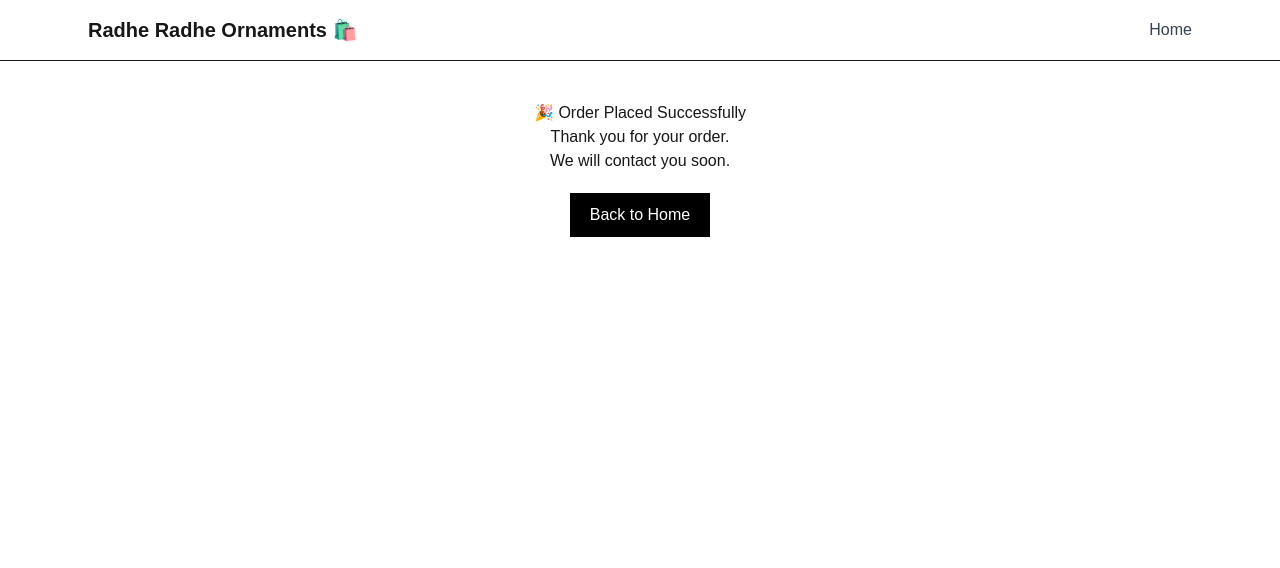
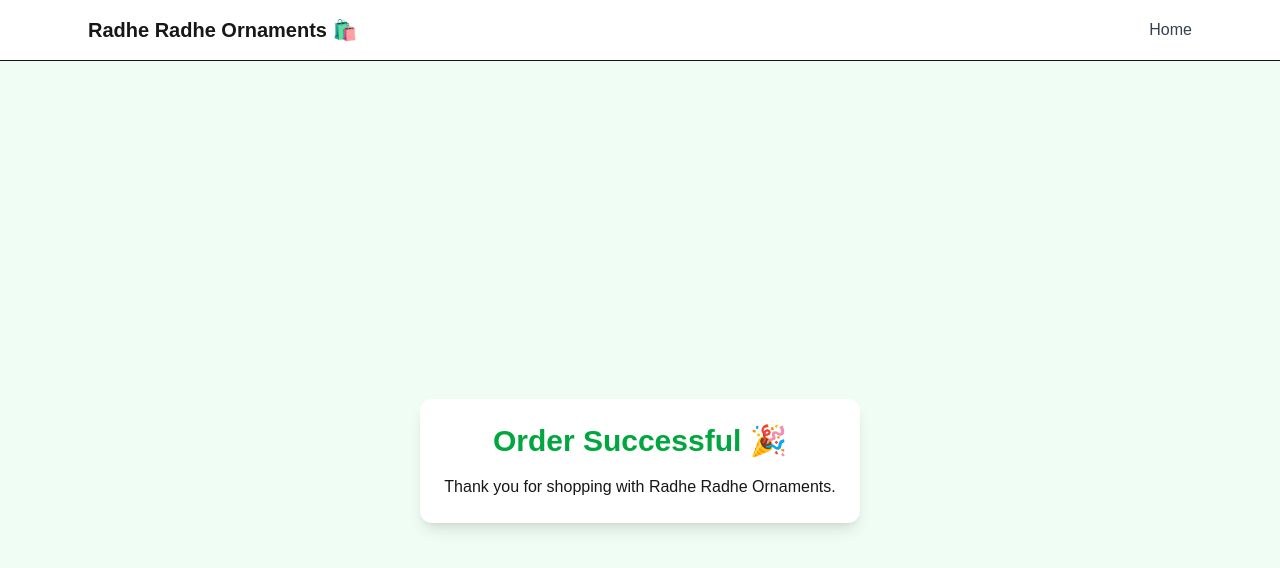
Before and after one commit to adarshnirwani62-cyber/radhe-radhe-ornaments, a Next.js app: page /success in a window 1280 px wide. Shown: the top 568 px of the page. Built offline with nearby package versions, Linux system fonts and the light colour scheme.

Commit message:
Fix Vercel prerender error using Suspense

```diff
--- a/app/checkout/page.tsx
+++ b/app/checkout/page.tsx
@@ -1,36 +1,37 @@
 "use client";
 
+import { Suspense } from "react";
 import { useSearchParams } from "next/navigation";
 
-export default function CheckoutPage() {
+export const dynamic = "force-dynamic";
+
+function CheckoutContent() {
   const searchParams = useSearchParams();
-  const name = searchParams.get("name");
-  const price = searchParams.get("price");
+  const name = searchParams.get("name") || "Product";
+  const price = searchParams.get("price") || "0";
 
   return (
-    <main className="min-h-screen bg-gray-50 flex items-center justify-center px-4">
-      <div className="w-full max-w-md rounded-2xl bg-white p-6 shadow-lg">
-        <h1 className="text-2xl font-bold">Checkout</h1>
-
-        <div className="mt-4 border-t pt-4">
-          <p className="text-gray-700">
-            <strong>Product:</strong> {name}
-          </p>
-          <p className="text-gray-700 mt-1">
-            <strong>Price:</strong> ₹{price}
-          </p>
-        </div>
+    <main className="min-h-screen flex items-center justify-center bg-gray-50">
+      <div className="bg-white p-6 rounded-xl shadow-lg w-full max-w-md">
+        <h1 className="text-2xl font-bold mb-4">Checkout</h1>
+        <p className="mb-2">Product: {name}</p>
+        <p className="mb-4">Price: ₹{price}</p>
 
         <button
-          onClick={() => {
-            alert("Order placed (payment will be added later)");
-            window.location.href = "/success";
-          }}
-          className="mt-6 w-full rounded-xl bg-green-600 py-2 text-white hover:bg-green-700 transition"
+          onClick={() => (window.location.href = "/success")}
+          className="w-full bg-black text-white py-3 rounded-lg"
         >
-          Place Order
+          Confirm Order
         </button>
       </div>
     </main>
   );
 }
+
+export default function CheckoutPage() {
+  return (
+    <Suspense fallback={<div>Loading checkout...</div>}>
+      <CheckoutContent />
+    </Suspense>
+  );
+}
--- a/app/success/page.tsx
+++ b/app/success/page.tsx
@@ -1,25 +1,14 @@
+"use client";
+
 export const dynamic = "force-dynamic";
 
 export default function SuccessPage() {
   return (
-    <main style={{ padding: "40px", fontFamily: "Arial", textAlign: "center" }}>
-      <h1>🎉 Order Placed Successfully</h1>
-      <p>Thank you for your order.</p>
-      <p>We will contact you soon.</p>
-
-      <a
-        href="/"
-        style={{
-          display: "inline-block",
-          marginTop: "20px",
-          padding: "10px 20px",
-          backgroundColor: "black",
-          color: "white",
-          textDecoration: "none",
-        }}
-      >
-        Back to Home
-      </a>
+    <main className="min-h-screen flex items-center justify-center bg-green-50">
+      <div className="bg-white p-6 rounded-xl shadow-lg text-center">
+        <h1 className="text-3xl font-bold text-green-600">Order Successful 🎉</h1>
+        <p className="mt-4">Thank you for shopping with Radhe Radhe Ornaments.</p>
+      </div>
     </main>
   );
 }
```
